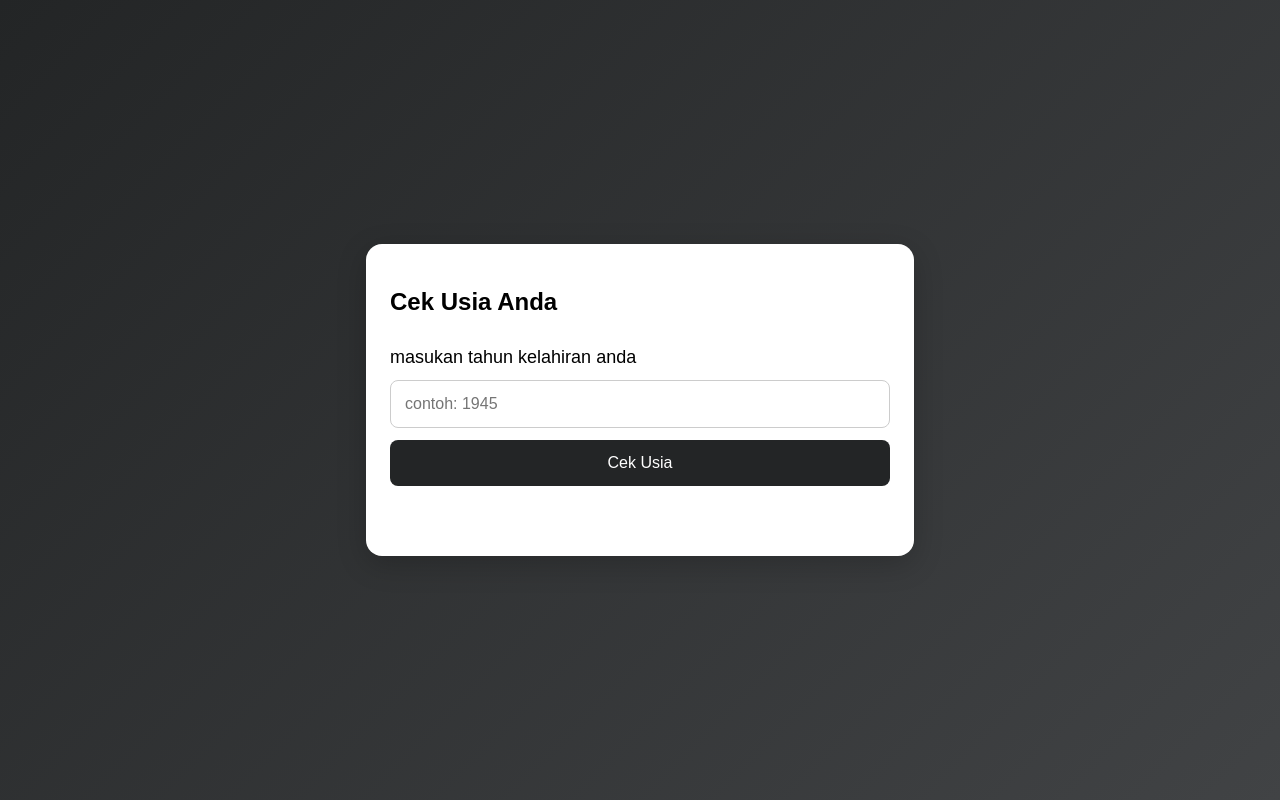
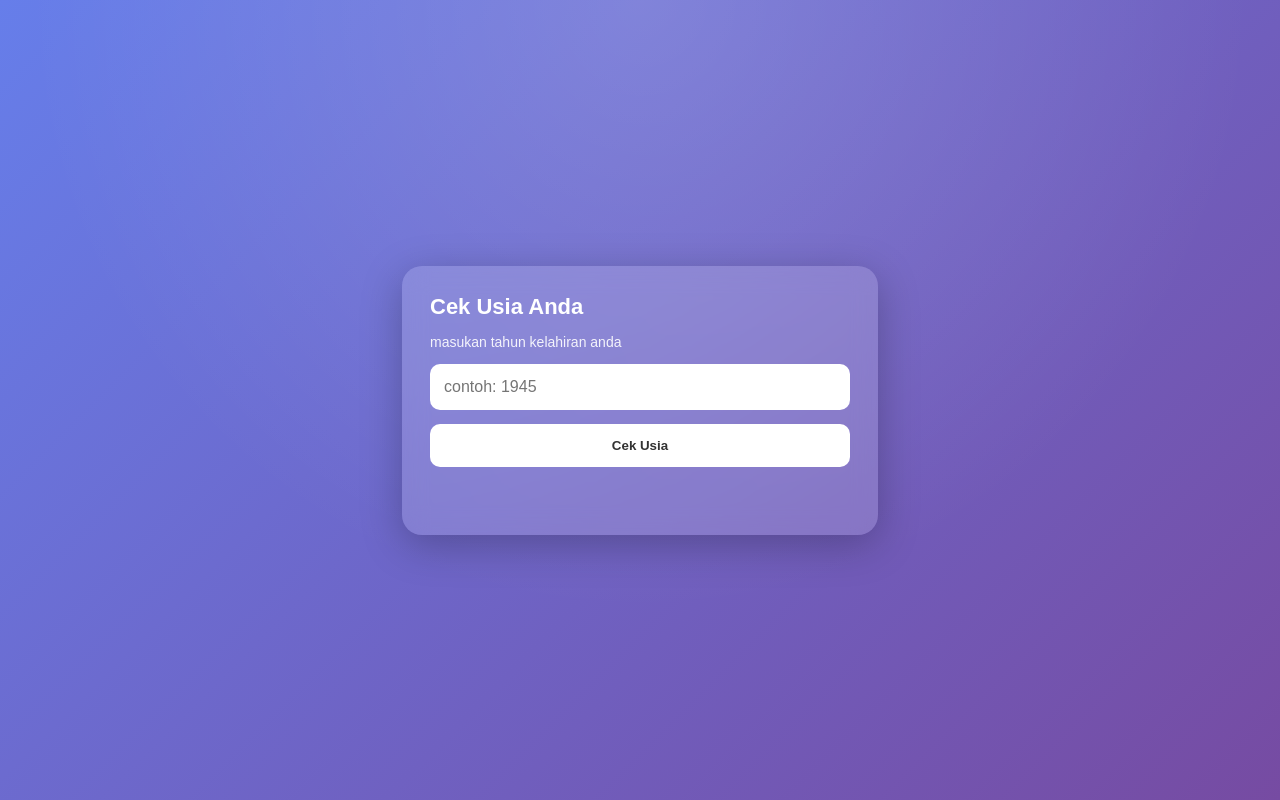
Before and after one commit to kenzokonbrut/website-portfolio, a plain HTML site: page cekusia/index.html in a window 1280 px wide. Drawn offline with Linux system fonts and the light colour scheme.

Commit message:
Update index.html

```diff
--- a/cekusia/index.html
+++ b/cekusia/index.html
@@ -11,49 +11,77 @@
   display: flex;
   justify-content: center;
   align-items: center;
-  background: linear-gradient(135deg, #232526, #414345);
   font-family: Arial, sans-serif;
+  background: linear-gradient(135deg, #667eea, #764ba2);
+  overflow: hidden;
+}
+
+/* efek blur background */
+body::before {
+  content: "";
+  position: absolute;
+  width: 100%;
+  height: 100%;
+  background: radial-gradient(circle at top, rgba(255,255,255,0.15), transparent 60%);
 }
 
 .container {
+  position: relative;
   width: 90%;
-  max-width: 500px;
-  background: white;
-  padding: 24px;
-  border-radius: 16px;
-  box-shadow: 0 8px 30px rgba(0,0,0,0.2);
+  max-width: 420px;
+
+  background: rgba(255, 255, 255, 0.15);
+  backdrop-filter: blur(12px);
+  -webkit-backdrop-filter: blur(12px);
+
+  padding: 28px;
+  border-radius: 20px;
+  box-shadow: 0 10px 40px rgba(0,0,0,0.25);
+
   display: flex;
   flex-direction: column;
-  gap: 12px;
+  gap: 14px;
+
+  color: white;
+}
+
+h2 {
+  margin: 0;
+  font-size: 22px;
+}
+
+label {
+  font-size: 14px;
+  opacity: 0.9;
 }
 
 #birthday {
   padding: 14px;
   font-size: 16px;
-  border: 1px solid #ccc;
-  border-radius: 8px;
+  border-radius: 10px;
+  border: none;
+  outline: none;
 }
 
 #check-button {
   padding: 14px;
   border: none;
-  border-radius: 8px;
-  background: #232526;
-  color: white;
-  font-size: 16px;
+  border-radius: 10px;
+  background: #ffffff;
+  color: #333;
+  font-weight: bold;
   cursor: pointer;
+  transition: 0.2s;
 }
 
 #check-button:hover {
-  opacity: 0.9;
+  transform: scale(1.03);
+  background: #f0f0f0;
 }
-      label {
-        font-size: 18px;
-      }
-      .result {
-        font-size: 18px;
-        color: red;
-        margin-top: 16px;
+
+.result {
+  margin-top: 10px;
+  font-size: 16px;
       }
 
     </style>
```
